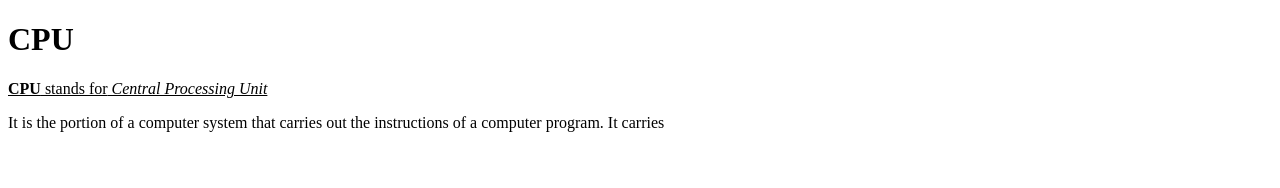
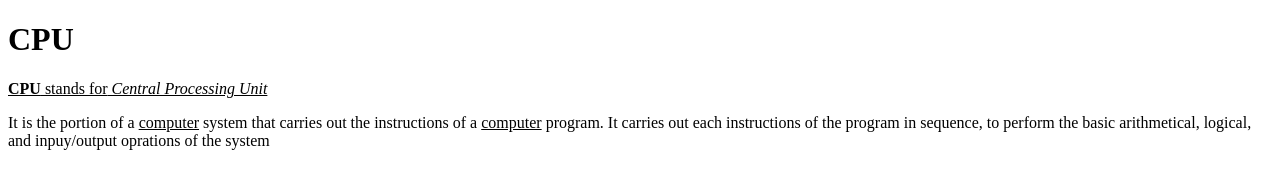
Before and after one commit to iamneo-production/fafaffabadaeccdfffebaeceaec, a website: page public/index.html in a window 1280 px wide. Drawn offline with Linux system fonts and the light colour scheme.

Commit message:
Backup Commit

```diff
--- a/public/index.html
+++ b/public/index.html
@@ -10,9 +10,10 @@
 <body>
     <h1>CPU</h1>
     <p><u><b>CPU</b> stands for<i> Central Processing Unit</i></p></u>
-    It is the portion of a computer system that carries
-    out the instructions of a computer program.
-    It carries
+    It is the portion of a <u>computer</u> system that carries
+    out the instructions of a <u>computer</u> program.
+    It carries out each instructions of the program in sequence,
+    to perform the basic arithmetical, logical, and inpuy/output oprations of the system
 
 
 
```
